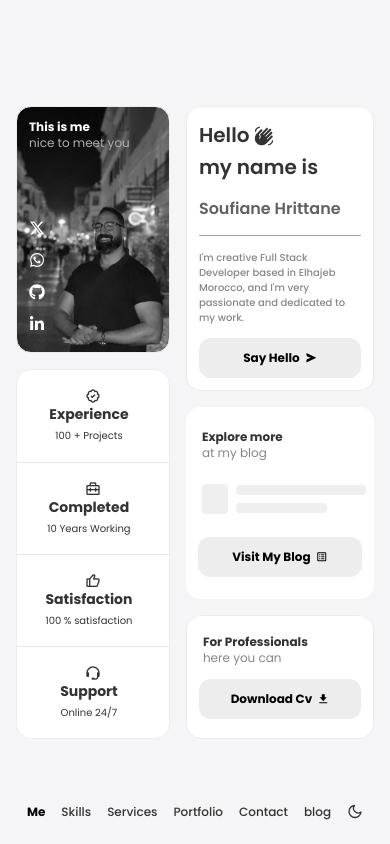
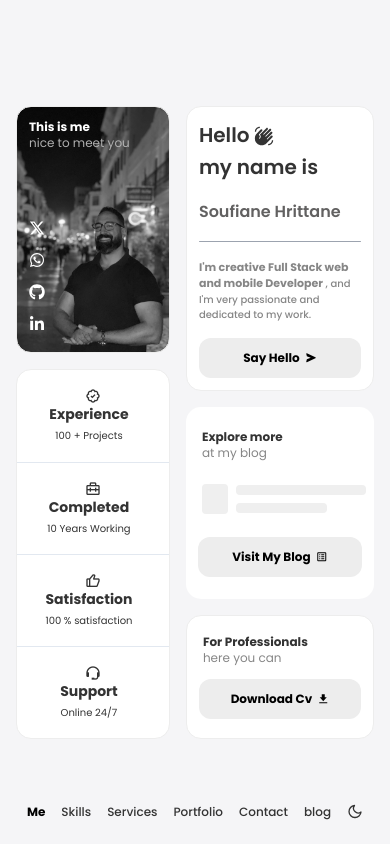
Before and after one commit to hrittane/PORTFOLIO, a Next.js app: page / in a window 390 px wide. Built offline with nearby package versions, Linux system fonts and the light colour scheme.

Commit message:
mobile updated

```diff
--- a/src/app/page.tsx
+++ b/src/app/page.tsx
@@ -219,7 +219,7 @@ export default function Home() {
 
               <h1 className=" font-semibold text-[#626161] text-base " >Soufiane Hrittane</h1>
               <hr className="w-full h-[1px] mx-auto  bg-gray-400 border-0 rounded  dark:bg-gray-700" />
-              <p className="text-[#868686] text-[10px] font-medium " >I&apos;m creative Full Stack Developer based in Elhajeb Morocco, and I&apos;m very passionate and dedicated to my work.</p>
+              <p className="text-[#868686] text-[10px] font-medium " > <span className="font-bold text-[11px] " >I&apos;m creative Full Stack web and mobile Developer</span> , and I&apos;m very passionate and dedicated to my work.</p>
 
               <Link href="/contact" className="bg-[#EDEDED] dark:bg-[#151617] text-black dark:text-white text-xs sm:text-sm font-bold py-3 rounded-xl flex justify-center items-center w-full "> Say Hello &nbsp; <i className='bx bxs-send' ></i>  </Link>
 
```
